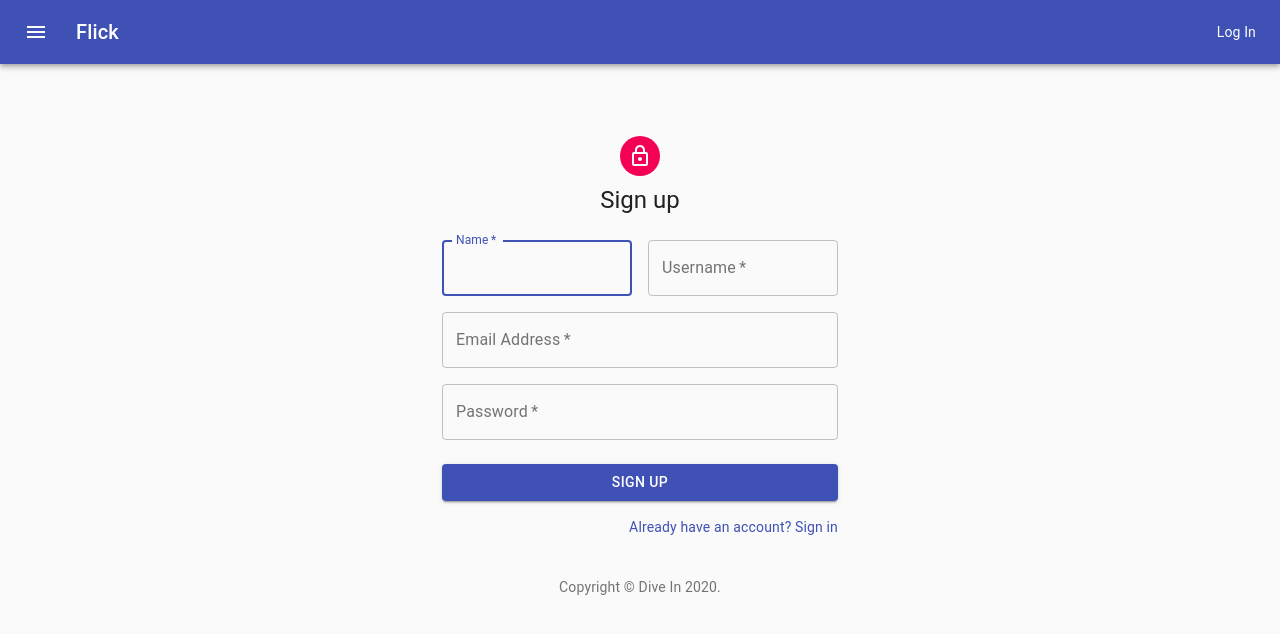
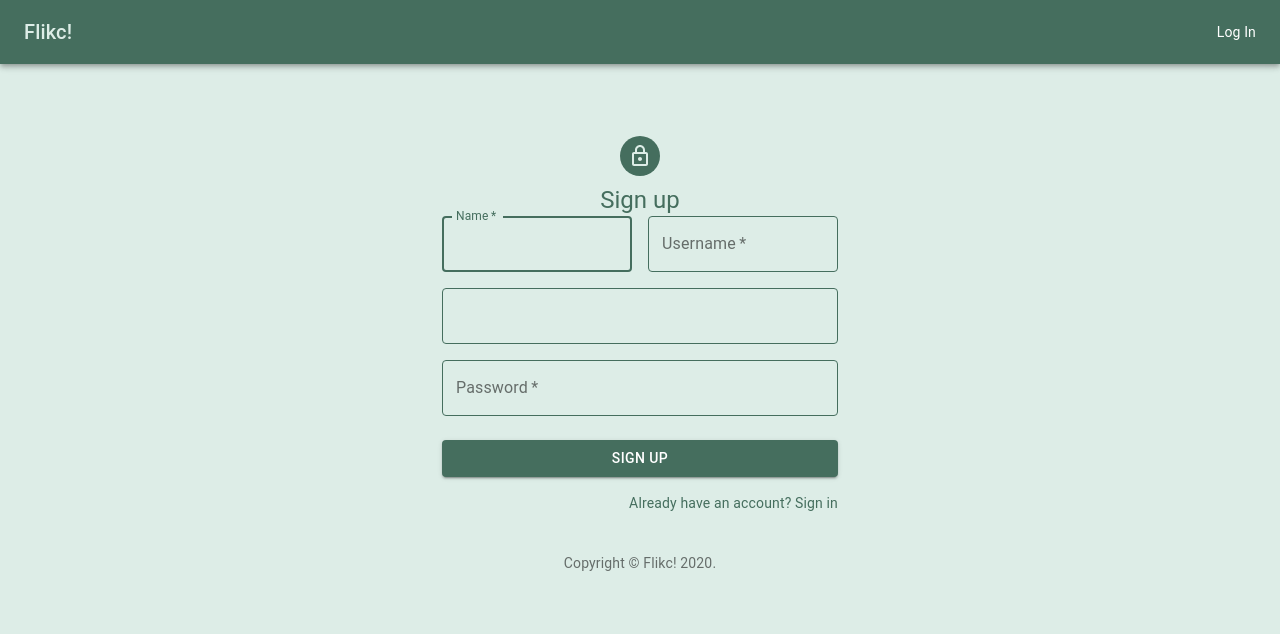
Before and after one commit to yashowardhan/dive, a React (Create React App) app: page /signup in a window 1280 px wide. Shown: the top 634 px of the page. Built offline with nearby package versions, Linux system fonts and the light colour scheme.

Commit message:
CSS changes

```diff
--- a/src/App.js
+++ b/src/App.js
@@ -6,14 +6,36 @@ import MediaCard from "./components/card/Card";
 import Recommend from "./components/recommend/Recommend";
 import Topic from "./components/topics/Topic";
 import Header from "./components/common/Header";
+import CssBaseline from "@material-ui/core/CssBaseline";
+import { MuiThemeProvider, createMuiTheme } from "@material-ui/core/styles";
 import Footer from "./components/common/Footer";
 import Tags from "./components/common/Tags";
 import "./App.css";
 
+const themeLight = createMuiTheme({
+  palette: {
+    background: {
+      default: "#e4f0e2"
+    }
+  }
+});
+
+const themeDark = createMuiTheme({
+  palette: {
+    background: {
+      default: "#DDEDE7"
+    },
+    text: {
+      primary: '#456E5E'
+    }
+  }
+});
 function App() {
+
   return (
     <div className="App">
       <Header />
+      <MuiThemeProvider theme={themeDark}>
       <BrowserRouter>
         <Switch>
           <Route exact path="/feed" component={MediaCard} />
@@ -28,6 +50,7 @@ function App() {
           <Route component={PageNotFound} />   */}
         </Switch>
       </BrowserRouter>
+      </MuiThemeProvider>
 
       {/* <Footer /> */}
     </div>
--- a/src/components/common/Header.js
+++ b/src/components/common/Header.js
@@ -1,5 +1,5 @@
 import React from "react";
-import { makeStyles } from "@material-ui/core/styles";
+import { makeStyles, withStyles } from "@material-ui/core/styles";
 import AppBar from "@material-ui/core/AppBar";
 import Toolbar from "@material-ui/core/Toolbar";
 import Typography from "@material-ui/core/Typography";
@@ -8,9 +8,24 @@ import IconButton from "@material-ui/core/IconButton";
 import MenuIcon from "@material-ui/icons/Menu";
 import Link from "@material-ui/core/Link";
 
+const CustomToolbar = withStyles({
+  root: {
+    color: "#DDEDE7",
+    backgroundColor: "#456E5E",
+  }
+})(Toolbar);
+
+const CustomAppBar = withStyles({
+  root: {
+    color: "#456E5E",
+    backgroundColor: "#456E5E",
+  }
+})(AppBar);
+
 const useStyles = makeStyles((theme) => ({
   root: {
     flexGrow: 1,
+
   },
   menuButton: {
     marginRight: theme.spacing(2),
@@ -25,24 +40,16 @@ export default function Header() {
 
   return (
     <div className={classes.root}>
-      <AppBar position="static">
-        <Toolbar>
-          <IconButton
-            edge="start"
-            className={classes.menuButton}
-            color="inherit"
-            aria-label="menu"
-          >
-            <MenuIcon />
-          </IconButton>
+      <CustomAppBar position="static">
+        <CustomToolbar>
           <Typography variant="h6" className={classes.title}>
-            Flick
+            Flikc!
           </Typography>
           <Link href="/signin" variant="body2" style={{ color: "white" }}>
             {"Log In"}
           </Link>
-        </Toolbar>
-      </AppBar>
+        </CustomToolbar>
+      </CustomAppBar>
     </div>
   );
 }
--- a/src/components/signin/Signin.js
+++ b/src/components/signin/Signin.js
@@ -3,14 +3,12 @@ import Avatar from "@material-ui/core/Avatar";
 import Button from "@material-ui/core/Button";
 import CssBaseline from "@material-ui/core/CssBaseline";
 import TextField from "@material-ui/core/TextField";
-import FormControlLabel from "@material-ui/core/FormControlLabel";
-import Checkbox from "@material-ui/core/Checkbox";
 import Link from "@material-ui/core/Link";
 import Grid from "@material-ui/core/Grid";
 import Box from "@material-ui/core/Box";
 import LockOutlinedIcon from "@material-ui/icons/LockOutlined";
 import Typography from "@material-ui/core/Typography";
-import { makeStyles } from "@material-ui/core/styles";
+import { makeStyles, withStyles } from "@material-ui/core/styles";
 import { ToastContainer, toast, Zoom, Bounce } from "react-toastify";
 import Container from "@material-ui/core/Container";
 import {
@@ -18,12 +16,46 @@ import {
   useLocation
 } from "react-router-dom";
 
+const CustomTextTypography = withStyles({
+  root: {
+    color: "#456E5E",
+  }
+})(Typography);
+
+const CustomLink = withStyles({
+  root: {
+    color: "#456E5E",
+  }
+})(Link);
+
+const CustomTextField = withStyles({
+  root: {
+    '& label.Mui-focused': {
+      color: '#456E5E',
+    },
+    '& .MuiInput-underline:after': {
+      borderBottomColor: '#456E5E',
+    },
+    '& .MuiOutlinedInput-root': {
+      '& fieldset': {
+        borderColor: '#456E5E',
+      },
+      '&:hover fieldset': {
+        borderColor: '#456E5E',
+      },
+      '&.Mui-focused fieldset': {
+        borderColor: '#456E5E',
+      },
+    },
+  },
+})(TextField);
+
 function Copyright() {
   return (
     <Typography variant="body2" color="textSecondary" align="center">
       {"Copyright © "}
-      <Link color="inherit" href="https://material-ui.com/">
-        DiveIn
+      <Link color="#456E5E">
+        Flikc!
       </Link>{" "}
       {new Date().getFullYear()}
       {"."}
@@ -32,22 +64,32 @@ function Copyright() {
 }
 
 const useStyles = makeStyles((theme) => ({
+  root: {
+    background: 'linear-gradient(45deg, #FE6B8B 30%, #FF8E53 90%)',
+  },
   paper: {
     marginTop: theme.spacing(8),
     display: "flex",
     flexDirection: "column",
     alignItems: "center",
+    backgroundColor: "#DDEDE7"
   },
   avatar: {
     margin: theme.spacing(1),
-    backgroundColor: theme.palette.secondary.main,
+    backgroundColor: "#456E5E",
   },
   form: {
     width: "100%", // Fix IE 11 issue.
     marginTop: theme.spacing(1),
+    color: "#456E5E",
   },
   submit: {
     margin: theme.spacing(3, 0, 2),
+    backgroundColor: "#456E5E",
+    color: "DDEDE7",
+      '&:hover': {
+        backgroundColor: '#456E5E',
+      },
   },
 }));
 
@@ -99,11 +141,11 @@ export default function SignIn() {
         <Avatar className={classes.avatar}>
           <LockOutlinedIcon />
         </Avatar>
-        <Typography component="h1" variant="h5">
+        <CustomTextTypography component="h1" variant="h5">
           Sign in
-        </Typography>
+        </CustomTextTypography>
         <form className={classes.form} noValidate>
-          <TextField
+          <CustomTextField
             variant="outlined"
             margin="normal"
             required
@@ -116,7 +158,7 @@ export default function SignIn() {
             value = {email}
             onChange={(e) => setEmail(e.target.value)}
           />
-          <TextField
+          <CustomTextField
             variant="outlined"
             margin="normal"
             required
@@ -129,10 +171,6 @@ export default function SignIn() {
             value = {password}
             onChange={(e) => setPassword(e.target.value)}
           />
-          <FormControlLabel
-            control={<Checkbox value="remember" color="primary" />}
-            label="Remember me"
-          />
           <Button
             type="submit"
             fullWidth
@@ -144,15 +182,10 @@ export default function SignIn() {
             Sign In
           </Button>
           <Grid container>
-            <Grid item xs>
-              <Link href="#" variant="body2">
-                Forgot password?
-              </Link>
-            </Grid>
             <Grid item>
-              <Link href="/signup" variant="body2">
+              <CustomLink href="/signup" variant="body2">
                 {"Don't have an account? Sign Up"}
-              </Link>
+              </CustomLink>
             </Grid>
           </Grid>
         </form>
--- a/src/components/signup/SignUp.js
+++ b/src/components/signup/SignUp.js
@@ -3,14 +3,12 @@ import Avatar from "@material-ui/core/Avatar";
 import Button from "@material-ui/core/Button";
 import CssBaseline from "@material-ui/core/CssBaseline";
 import TextField from "@material-ui/core/TextField";
-import FormControlLabel from "@material-ui/core/FormControlLabel";
-import Checkbox from "@material-ui/core/Checkbox";
 import Link from "@material-ui/core/Link";
 import Grid from "@material-ui/core/Grid";
 import Box from "@material-ui/core/Box";
 import LockOutlinedIcon from "@material-ui/icons/LockOutlined";
 import Typography from "@material-ui/core/Typography";
-import { makeStyles } from "@material-ui/core/styles";
+import { makeStyles, withStyles } from "@material-ui/core/styles";
 import { ToastContainer, toast, Zoom, Bounce } from "react-toastify";
 import Container from "@material-ui/core/Container";
 import {
@@ -18,12 +16,49 @@ import {
   useLocation
 } from "react-router-dom";
 
+const CustomTextTypography = withStyles({
+  root: {
+    color: "#456E5E",
+  }
+})(Typography);
+
+const CustomLink = withStyles({
+  root: {
+    color: "#456E5E",
+  }
+})(Link);
+
+const CustomTextField = withStyles({
+  root: {
+    '& label.Mui-focused': {
+      color: '#456E5E',
+    },
+    '& .MuiInput-underline:after': {
+      borderBottomColor: '#456E5E',
+    },
+    '& .MuiOutlinedInput-root': {
+      '& fieldset': {
+        borderColor: '#456E5E',
+      },
+      '&:hover fieldset': {
+        borderColor: '#456E5E',
+      },
+      '&.Mui-focused fieldset': {
+        borderColor: '#456E5E',
+      },
+    },
+    input: {
+      color: '#456E5E'
+    }
+  },
+})(TextField);
+
 function Copyright() {
   return (
     <Typography variant="body2" color="textSecondary" align="center">
       {"Copyright © "}
-      <Link color="inherit" href="https://material-ui.com/">
-        Dive In
+      <Link color="#456E5E">
+        Flikc!
       </Link>{" "}
       {new Date().getFullYear()}
       {"."}
@@ -37,17 +72,27 @@ const useStyles = makeStyles((theme) => ({
     display: "flex",
     flexDirection: "column",
     alignItems: "center",
+    backgroundColor: "#DDEDE7"
   },
   avatar: {
     margin: theme.spacing(1),
-    backgroundColor: theme.palette.secondary.main,
+    backgroundColor: "#456E5E",
   },
   form: {
     width: "100%", // Fix IE 11 issue.
-    marginTop: theme.spacing(3),
+    marginTop: theme.spacing(1),
+    color: "red",
   },
   submit: {
     margin: theme.spacing(3, 0, 2),
+    backgroundColor: "#456E5E",
+    color: "DDEDE7",
+    '&:hover': {
+      backgroundColor: '#456E5E',
+    },
+  input: {
+    color: '#456E5E',
+    }
   },
 }));
 
@@ -96,13 +141,13 @@ export default function SignUp() {
         <Avatar className={classes.avatar}>
           <LockOutlinedIcon />
         </Avatar>
-        <Typography component="h1" variant="h5">
+        <CustomTextTypography component="h1" variant="h5">
           Sign up
-        </Typography>
-        <form className={classes.form} noValidate>
+        </CustomTextTypography>
+        <form noValidate>
           <Grid container spacing={2}>
             <Grid item xs={12} sm={6}>
-              <TextField
+              <CustomTextField
                 autoComplete="fname"
                 name="name"
                 variant="outlined"
@@ -116,7 +161,7 @@ export default function SignUp() {
               />
             </Grid>
             <Grid item xs={12} sm={6}>
-              <TextField
+              <CustomTextField
                 variant="outlined"
                 required
                 fullWidth
@@ -124,25 +169,31 @@ export default function SignUp() {
                 label="Username"
                 name="username"
                 autoComplete="lname"
+                InputProps={{
+                  className: classes.input
+                }}
                 value = {username}
                 onChange={(e) => setUsername(e.target.value)}
               />
             </Grid>
             <Grid item xs={12}>
-              <TextField
+              <CustomTextField
                 variant="outlined"
                 required
                 fullWidth
                 id="email"
-                label="Email Address"
+                //label="Email Address"
                 name="email"
+                InputProps={{
+                  className: classes.input
+                }}
                 autoComplete="email"
                 value = {email}
                 onChange={(e) => setEmail(e.target.value)}
               />
             </Grid>
             <Grid item xs={12}>
-              <TextField
+              <CustomTextField
                 variant="outlined"
                 required
                 fullWidth
@@ -150,6 +201,7 @@ export default function SignUp() {
                 label="Password"
                 type="password"
                 id="password"
+                classname={classes.input}
                 autoComplete="current-password"
                 value = {password}
                 onChange={(e) => setPassword(e.target.value)}
@@ -168,9 +220,9 @@ export default function SignUp() {
           </Button>
           <Grid container justify="flex-end">
             <Grid item>
-              <Link href="/" variant="body2">
+              <CustomLink href="/" variant="body2">
                 Already have an account? Sign in
-              </Link>
+              </CustomLink>
             </Grid>
           </Grid>
         </form>
--- a/src/components/topics/Topic.js
+++ b/src/components/topics/Topic.js
@@ -9,13 +9,45 @@ import {
 import './topic-selection-page.css';
 import axios from 'axios';
 import * as _ from 'lodash';
+import { makeStyles, withStyles } from "@material-ui/core/styles";
 import { ToastContainer, toast, Zoom, Bounce } from "react-toastify";
 
+const useStyles = makeStyles((theme) => ({
+    paper: {
+      marginTop: theme.spacing(8),
+      display: "flex",
+      flexDirection: "column",
+      alignItems: "center",
+      backgroundColor: "#DDEDE7"
+    },
+    avatar: {
+      margin: theme.spacing(1),
+      backgroundColor: "#456E5E",
+    },
+    form: {
+      width: "100%", // Fix IE 11 issue.
+      marginTop: theme.spacing(1),
+      color: "red",
+    },
+    submit: {
+      margin: theme.spacing(3, 0, 2),
+      backgroundColor: "#456E5E",
+      color: "DDEDE7",
+      '&:hover': {
+        backgroundColor: '#456E5E',
+      },
+    input: {
+      color: '#456E5E',
+      }
+    },
+  }));
 export default function Topic() {
+    const classes = useStyles();
   let history = useHistory();
   let location = useLocation();
 
   let { from } = location.state || { from: { pathname: "/feed" } };
+  const userId = sessionStorage.getItem('userId');
   const [allTopics, updateAllTopics] = useState([]);
   const [selectedTopics, updateSelectedTopics] = useReducer(
     (selectedTopics, { type, payload }) => {
@@ -34,7 +66,6 @@ export default function Topic() {
   useEffect(() => {
     const getTopics = async () => {
         try {
-            const userId = sessionStorage.getItem('userId');
             const response = await axios.get
               (`https://xandar.pinnium.in/api/dive-in/categories?userId=${userId}`);
             console.log(response);
@@ -58,7 +89,7 @@ export default function Topic() {
           }
     };
   getTopics();
-}, []);
+}, [userId]);
 
   const saveSelectedTopics = () => {
     const userId = sessionStorage.getItem('userId');
@@ -111,7 +142,7 @@ export default function Topic() {
   console.log(allTopics);
   return (
     <Fragment>
-      <div>
+      <div className='body'>
         <div className='logo'></div>
         <div className='body'>
           <div className='topic-selection-body'>
--- a/src/components/topics/topic-selection-page.css
+++ b/src/components/topics/topic-selection-page.css
@@ -1,10 +1,10 @@
 .body{
-
+  background: #DDEDE7
 }
 
 .body .topic-selection-body .container {
   text-align: center;
-
+  background: #DDEDE7
 }
 
 .topic{
@@ -17,7 +17,7 @@
   margin-left: auto;
   margin-right: auto;
   border: 1px solid grey;
-  border-radius: 10px;
+  border-radius: 30px;
   display:table;
 }
 .selected-topic{
```
